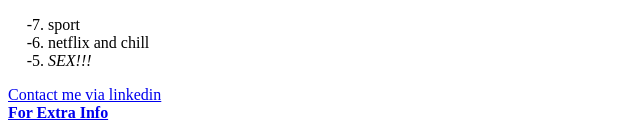
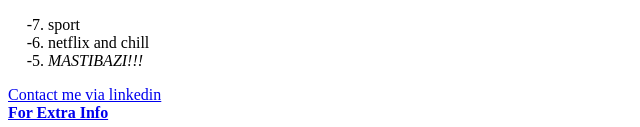
Before and after one commit to sagar-nautiyal/cv, a plain HTML site: page index.html in a window 1280 px wide. Shown: the part 901-1028 px from the top of the page, 0-640 px from the left. Drawn offline with Linux system fonts and the light colour scheme.

Commit message:
Made a change to hobbies

```diff
--- a/index.html
+++ b/index.html
@@ -75,7 +75,7 @@
   <ol start="-7">
     <li>sport</li>
     <li>netflix and chill</li>
-    <li><em>SEX!!!</em></li>
+    <li><em>MASTIBAZI!!!</em></li>
   </ol>
   <a href="https://www.linkedin.com/in/sagar-nautiyal-44967417a/?originalSubdomain=in">Contact me via linkedin</a>
   <br>
```
